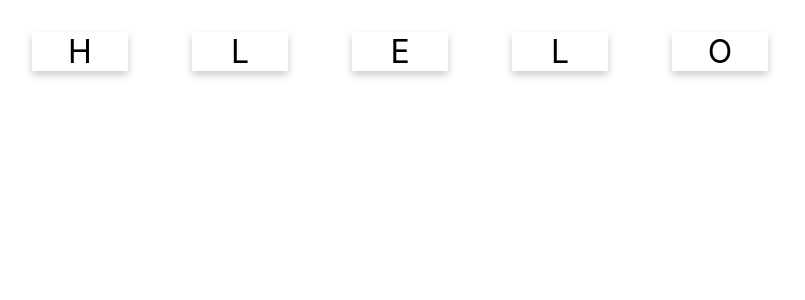
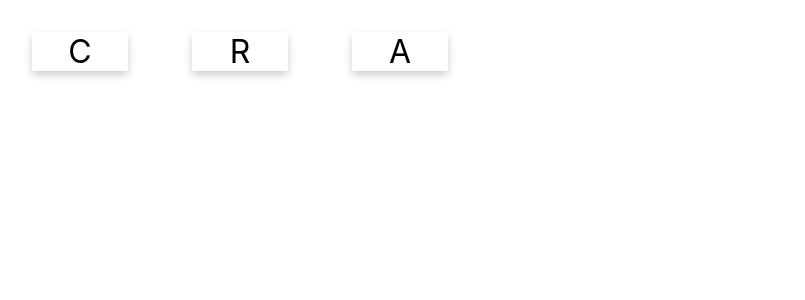
Before and after one commit to coldwar1942/Lab3SA03-React, a React (Create React App) app: page / in a window 1280 px wide. Shown: the top 300 px of the page, without its empty margins (0-805 px from the left). Built offline with nearby package versions, Linux system fonts and the light colour scheme.

Commit message:
Add more words

```diff
--- a/src/App.js
+++ b/src/App.js
@@ -1,13 +1,13 @@
 import WordCard from './WordCard'
 import './App.css'
 
-const word = 'Hello'
+const word = ["Hello", "Car", "Bus"]
 
 function App() {
   return (
     <div>
 
-                <WordCard value="hello"/>
+                <WordCard value={word}/>
 
     </div>
   );
--- a/src/WordCard.js
+++ b/src/WordCard.js
@@ -3,7 +3,8 @@ import CharacterCard from './CharacterCard'
 import _ from 'lodash';
 
 const prepareStateFromWord = (given_word) => {
-    let word = given_word.toUpperCase()
+    let random_word = _.shuffle(given_word)[0]
+    let word = random_word.toUpperCase()
     let chars = _.shuffle(Array.from(word))
     return {
         word,
```
